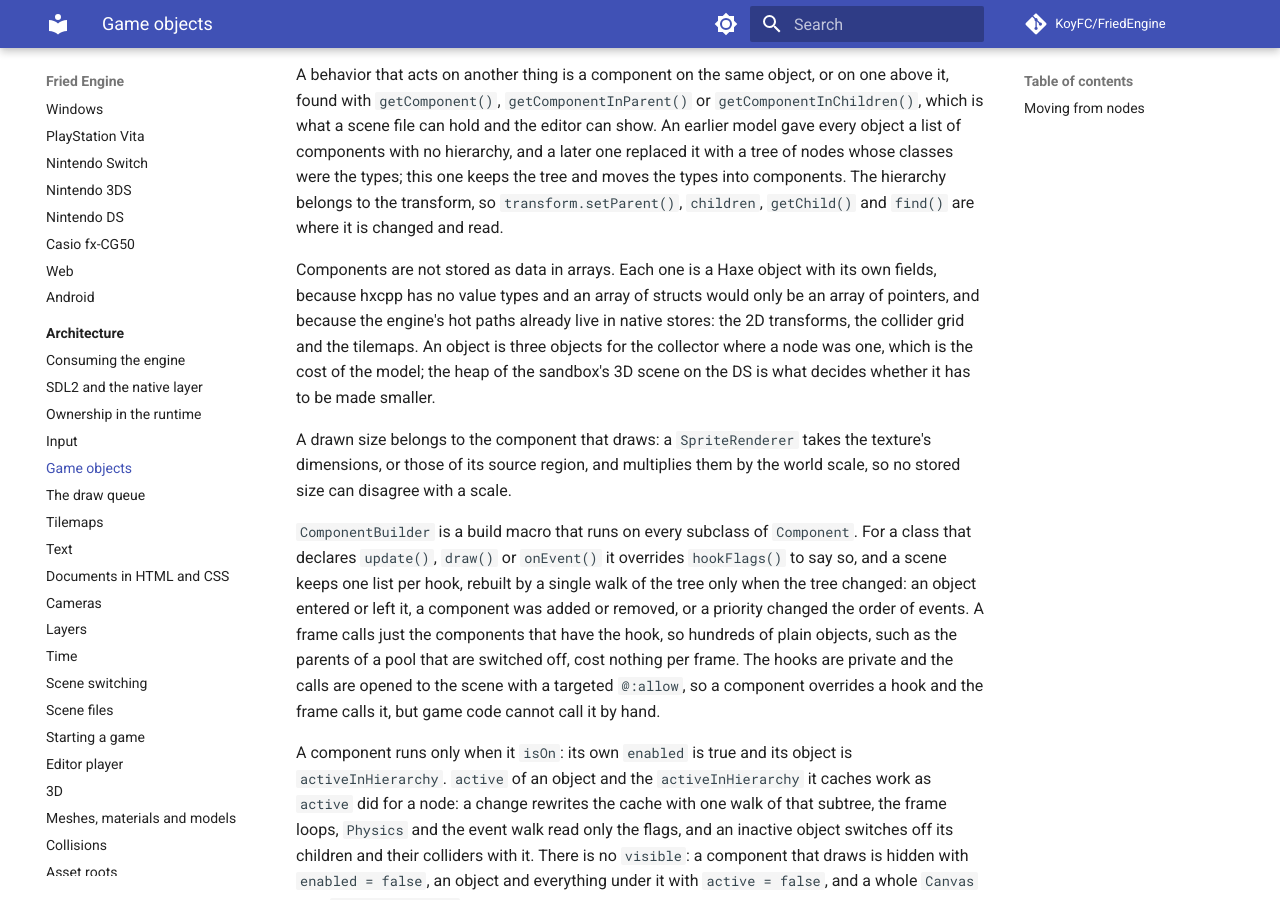
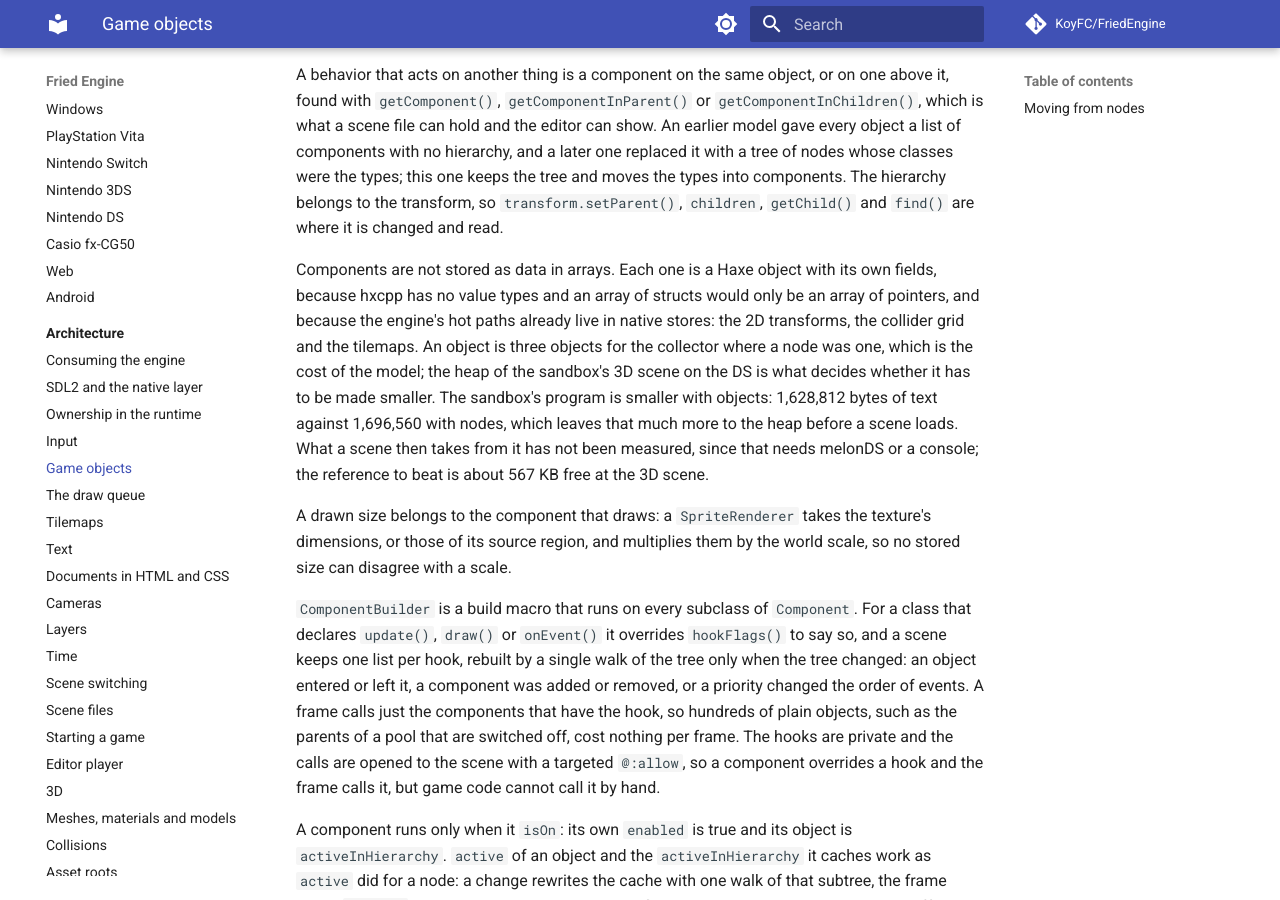
Before and after one commit to KoyFC/FriedEngine, an MkDocs documentation site: the page built from docs/architecture/game-objects.md, in a window 1280 px wide and 900 px high, scrolled down 492 px. Built offline with MkDocs 1.6.1 and Material for MkDocs 9.7.7, drawn with Linux system fonts in a browser that asks for light colours; comment, search, counter and statistics services are not loaded.

Commit message:
Note the DS Program Size With Game Objects

```diff
--- a/docs/architecture/game-objects.md
+++ b/docs/architecture/game-objects.md
@@ -4,7 +4,7 @@ A `fried.scene.GameObject` is a name, an id, an `active` flag and a list of comp
 
 A behavior that acts on another thing is a component on the same object, or on one above it, found with `getComponent()`, `getComponentInParent()` or `getComponentInChildren()`, which is what a scene file can hold and the editor can show. An earlier model gave every object a list of components with no hierarchy, and a later one replaced it with a tree of nodes whose classes were the types; this one keeps the tree and moves the types into components. The hierarchy belongs to the transform, so `transform.setParent()`, `children`, `getChild()` and `find()` are where it is changed and read.
 
-Components are not stored as data in arrays. Each one is a Haxe object with its own fields, because hxcpp has no value types and an array of structs would only be an array of pointers, and because the engine's hot paths already live in native stores: the 2D transforms, the collider grid and the tilemaps. An object is three objects for the collector where a node was one, which is the cost of the model; the heap of the sandbox's 3D scene on the DS is what decides whether it has to be made smaller.
+Components are not stored as data in arrays. Each one is a Haxe object with its own fields, because hxcpp has no value types and an array of structs would only be an array of pointers, and because the engine's hot paths already live in native stores: the 2D transforms, the collider grid and the tilemaps. An object is three objects for the collector where a node was one, which is the cost of the model; the heap of the sandbox's 3D scene on the DS is what decides whether it has to be made smaller. The sandbox's program is smaller with objects: 1,628,812 bytes of text against 1,696,560 with nodes, which leaves that much more to the heap before a scene loads. What a scene then takes from it has not been measured, since that needs melonDS or a console; the reference to beat is about 567 KB free at the 3D scene.
 
 A drawn size belongs to the component that draws: a `SpriteRenderer` takes the texture's dimensions, or those of its source region, and multiplies them by the world scale, so no stored size can disagree with a scale.
 
```
